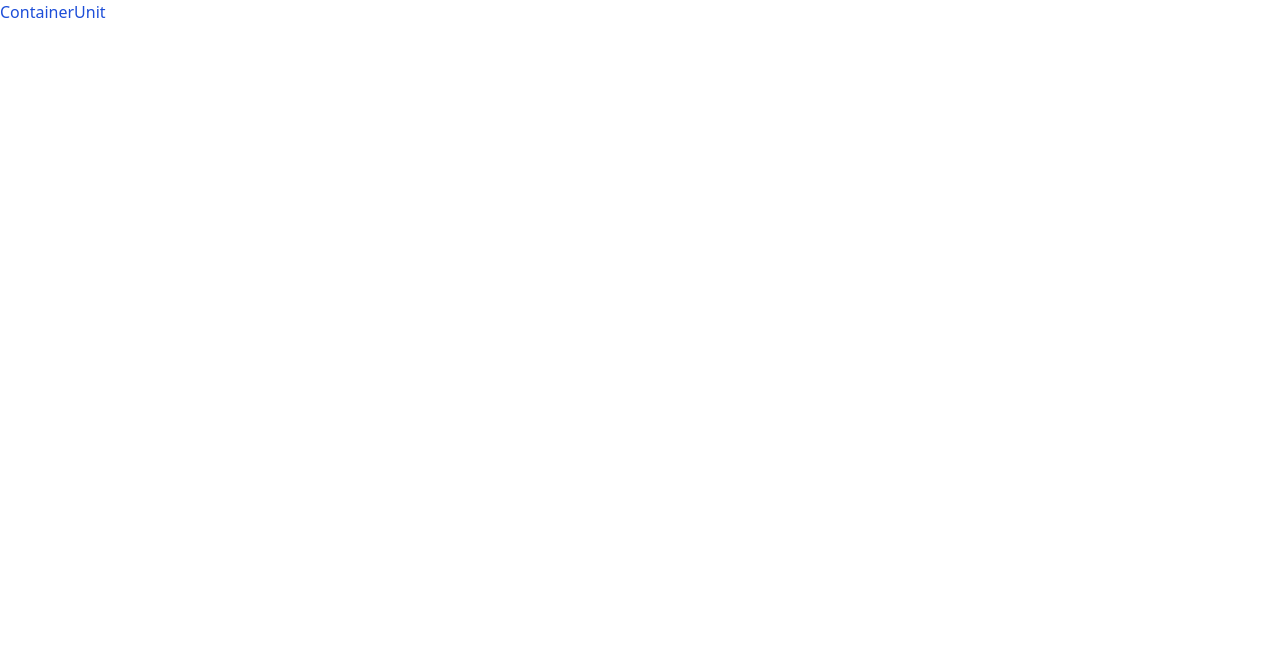
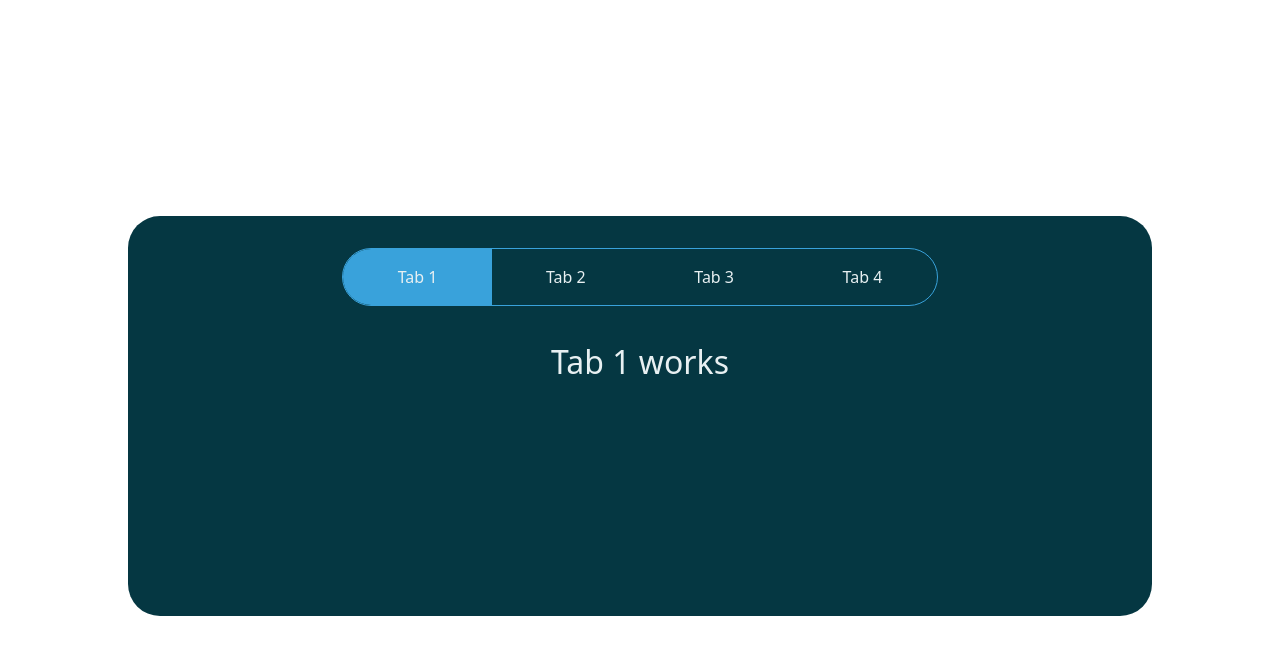
Before and after one commit to oslabs-beta/Orcastration, a React app: page / in a window 1280 px wide. Shown: the top 654 px of the page. Built offline with nearby package versions, Linux system fonts and the light colour scheme.

Commit message:
tab functionality added

```diff
--- a/app/src/components/App.jsx
+++ b/app/src/components/App.jsx
@@ -1,12 +1,14 @@
 import * as React from 'react';
-import ContainerUnit from './ContainerUnit';
+// import ContainerUnit from './ContainerUnit';
+import Tabs from './tabComponent/Tabs';
 
 const App = (props) => {
   return (
-    <div>
-      <ContainerUnit />
+    <div className='App'>
+      {/* render tab component  */}
+      <Tabs />
     </div>
-  )
+  );
 };
 
 export default App;
--- a/app/src/components/ContainerUnit.jsx
+++ /dev/null
@@ -1,7 +0,0 @@
-import React from "react"
-
-export default function ContainerUnit() {
-  return (
-      <h1 className=".md:text-sm text-blue-700">ContainerUnit</h1>
-  )
-}
--- /dev/null
+++ b/app/src/components/allTabs/firstTab.js
@@ -0,0 +1,11 @@
+import React from 'react';
+
+const FirstTab = () => {
+  return (
+    <div className='FirstTab'>
+      <p>First Tab Content</p>
+    </div>
+  );
+};
+
+export default FirstTab;
--- /dev/null
+++ b/app/src/components/allTabs/secondTab.js
@@ -0,0 +1,11 @@
+import React from 'react';
+
+const SecondTab = () => {
+  return (
+    <div className='SecondTab'>
+      <p>Second Tab Content</p>
+    </div>
+  );
+};
+
+export default SecondTab;
--- /dev/null
+++ b/app/src/components/tabComponent/Tabs.js
@@ -0,0 +1,58 @@
+import React, { useState } from 'react';
+import FirstTab from '../allTabs/firstTab';
+import SecondTab from '../allTabs/secondTab';
+import TabNavItem from '../tabNavAndContent/TabNavItem';
+import TabContent from '../tabNavAndContent/TabContent';
+
+const Tabs = () => {
+  //declare activeTab and setActiveTab to be able to display
+  const [activeTab, setActiveTab] = useState('tab1');
+
+  return (
+    <div className='Tabs'>
+      {/* Tab nav */}
+      <ul className='nav'>
+        <TabNavItem
+          title='Tab 1'
+          id='tab1'
+          activeTab={activeTab}
+          setActiveTab={setActiveTab}
+        />
+        <TabNavItem
+          title='Tab 2'
+          id='tab2'
+          activeTab={activeTab}
+          setActiveTab={setActiveTab}
+        />
+        <TabNavItem
+          title='Tab 3'
+          id='tab3'
+          activeTab={activeTab}
+          setActiveTab={setActiveTab}
+        />
+        <TabNavItem
+          title='Tab 4'
+          id='tab4'
+          activeTab={activeTab}
+          setActiveTab={setActiveTab}
+        />
+      </ul>
+      <div className='outlet'>
+        {/* content displayed here */}
+        <TabContent id='tab1' activeTab={activeTab}>
+          <p>Tab 1 works</p>
+        </TabContent>
+        <TabContent id='tab2' activeTab={activeTab}>
+          <p>Tab 2 works</p>
+        </TabContent>
+        <TabContent id='tab3' activeTab={activeTab}>
+          <p>Tab 3 works</p>
+        </TabContent>
+        <TabContent id='tab4' activeTab={activeTab}>
+          <p>Tab 4 works</p>
+        </TabContent>
+      </div>
+    </div>
+  );
+};
+export default Tabs;
--- /dev/null
+++ b/app/src/components/tabNavAndContent/TabContent.js
@@ -0,0 +1,7 @@
+import React from 'react';
+
+const TabContent = ({ id, activeTab, children }) => {
+  return activeTab === id ? <div className='TabContent'>{children}</div> : null;
+};
+
+export default TabContent;
--- /dev/null
+++ b/app/src/components/tabNavAndContent/TabNavItem.js
@@ -0,0 +1,15 @@
+import React from 'react';
+
+const TabNavItem = ({ id, title, activeTab, setActiveTab }) => {
+  const handleClick = () => {
+    setActiveTab(id);
+  };
+
+  return (
+    <li onClick={handleClick} className={activeTab === id ? 'active' : ''}>
+      {title}
+    </li>
+  );
+};
+
+export default TabNavItem;
--- a/app/src/index.css
+++ b/app/src/index.css
@@ -1,3 +1,83 @@
 @tailwind base;
 @tailwind components;
 @tailwind utilities;
+
+/* Remove browser defaults */
+* {
+  box-sizing: border-box;
+  padding: 0;
+  margin: 0;
+}
+
+/* Style App.js wrapper */
+.App {
+  width: 100vw;
+  height: 100vh;
+  display: flex;
+  align-items: center;
+  justify-content: center;
+  overflow: hidden;
+}
+
+/* Tab Container */
+.Tabs {
+  width: 80%;
+  height: auto;
+  min-height: 400px;
+  background: #053742;
+  margin: 3.5rem auto 1.5rem;
+  padding: 2rem 1rem;
+  color: #e8f0f2;
+  border-radius: 2rem;
+  @media (max-width: 769px) {
+    padding: 2rem 0;
+  }
+}
+
+/* Tab Navigation */
+ul.nav {
+  width: 60%;
+  margin: 0 auto 2rem;
+  display: flex;
+  align-items: center;
+  justify-content: space-between;
+  border: 1px solid #39a2db;
+  border-radius: 2rem;
+  padding-left: 0px;
+  @media (max-width: 768px) {
+    width: 90%;
+  }
+}
+
+ul.nav li {
+  width: 50%;
+  padding: 1rem;
+  list-style: none;
+  text-align: center;
+  cursor: pointer;
+  transition: all 0.7s;
+}
+
+ul.nav li:first-child {
+  border-bottom-left-radius: 2rem;
+  border-top-left-radius: 2rem;
+}
+
+ul.nav li:last-child {
+  border-bottom-right-radius: 2rem;
+  border-top-right-radius: 2rem;
+}
+
+ul.nav li:hover {
+  background: rgba(50, 224, 196, 0.15);
+}
+
+ul.nav li.active {
+  background: #39a2db;
+}
+
+/* Tab Content Styles */
+.TabContent {
+  font-size: 2rem;
+  text-align: center;
+}
```
